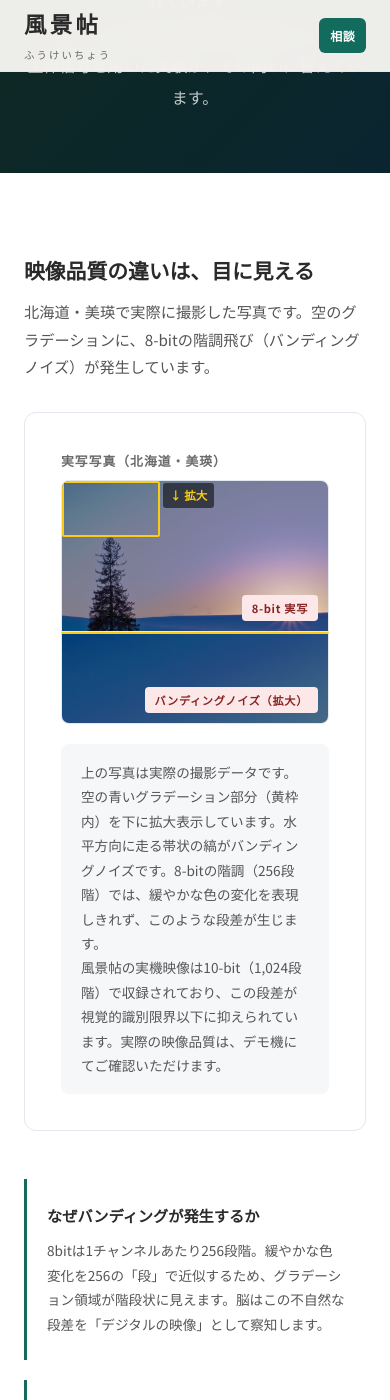
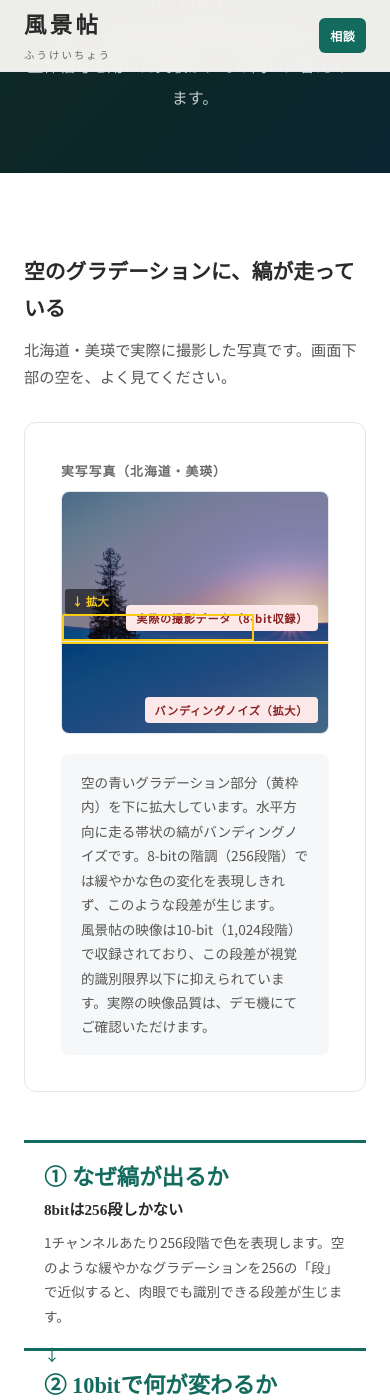
Before and after one commit to dr836gnypeq-ctrl/fukeichou-site, a Jekyll site: the page built from quality.html, in a window 390 px wide and 1400 px high, scrolled down 354 px. Built offline with Jekyll 4.4.1, drawn with Linux system fonts in a browser that asks for light colours; nearby versions of some CDN libraries; some of the changed text lies outside the part shown.

Commit message:
quality: fix yellow box position, rewrite banding section copy, reason grid → numbered flow

```diff
--- a/quality.html
+++ b/quality.html
@@ -49,11 +49,13 @@ canvas.ql-canvas{display:block;width:100%;height:160px}
 .ql-dot-moss{background:var(--moss)}
 .ql-dot-gray{background:#ccc}
 
-/* Reason cards */
-.ql-reason-grid{display:grid;grid-template-columns:repeat(3,1fr);gap:20px;margin-top:28px}
-.ql-reason-card{padding:24px 20px;border-left:3px solid var(--moss);background:var(--white);border-radius:0 8px 8px 0}
-.ql-reason-card h4{font-family:var(--serif);font-size:.95rem;font-weight:600;margin-bottom:8px}
-.ql-reason-card p{font-size:.85rem;color:var(--ink-light);line-height:1.8}
+/* Reason flow */
+.ql-reason-flow{display:grid;grid-template-columns:repeat(3,1fr);gap:0;margin-top:32px}
+.ql-reason-step{padding:24px 20px 20px;background:var(--white);border-top:3px solid var(--moss);position:relative}
+.ql-reason-step:not(:last-child)::after{content:'→';position:absolute;right:-10px;top:28px;font-size:1rem;color:var(--moss);z-index:1;line-height:1}
+.ql-step-num{font-size:1.4rem;font-weight:700;color:var(--moss);font-family:var(--serif);line-height:1;margin-bottom:10px}
+.ql-reason-step h4{font-family:var(--serif);font-size:.95rem;font-weight:600;margin-bottom:8px;line-height:1.5}
+.ql-reason-step p{font-size:.85rem;color:var(--ink-light);line-height:1.8}
 
 /* CTA */
 .ql-cta{text-align:center;padding:48px 24px;background:var(--moss);border-radius:12px;color:var(--white);margin-top:24px}
@@ -67,7 +69,8 @@ canvas.ql-canvas{display:block;width:100%;height:160px}
 .ql-hero{padding:120px 0 60px}
 .ql-hero .section-heading{font-size:1.6rem}
 .ql-banding-grid{grid-template-columns:1fr}
-.ql-reason-grid{grid-template-columns:1fr}
+.ql-reason-flow{grid-template-columns:1fr}
+.ql-reason-step:not(:last-child)::after{content:'↓';right:auto;left:20px;top:auto;bottom:-14px}
 }
 </style>
 
@@ -83,8 +86,8 @@ canvas.ql-canvas{display:block;width:100%;height:160px}
 <!-- Banding visualization -->
 <section class="section" id="banding">
   <div class="container">
-    <h2 class="ev-section-sub">映像品質の違いは、目に見える</h2>
-    <p class="ev-section-desc">北海道・美瑛で実際に撮影した写真です。空のグラデーションに、8-bitの階調飛び（バンディングノイズ）が発生しています。</p>
+    <h2 class="ev-section-sub">空のグラデーションに、縞が走っている</h2>
+    <p class="ev-section-desc">北海道・美瑛で実際に撮影した写真です。画面下部の空を、よく見てください。</p>
 
     <div class="ql-banding-wrap">
 
@@ -94,10 +97,10 @@ canvas.ql-canvas{display:block;width:100%;height:160px}
         <img src="{{ '/assets/images/tree_banding_sky_v2.jpg' | relative_url }}"
              alt="北海道美瑛の冬景色・クリスマスツリーの木"
              style="width:100%;display:block">
-        <span class="ql-banding-tag ql-tag-bad" style="position:absolute;bottom:10px;right:10px">8-bit 実写</span>
-        <!-- 拡大エリアを示すボックス -->
-        <div style="position:absolute;top:0;left:0;width:37%;height:37%;border:2px solid #facc15;box-sizing:border-box;border-radius:2px"></div>
-        <div style="position:absolute;top:1%;left:38%;font-size:.72rem;font-weight:700;color:#facc15;background:rgba(0,0,0,.55);padding:2px 7px;border-radius:3px;white-space:nowrap">↓ 拡大</div>
+        <span class="ql-banding-tag ql-tag-bad" style="position:absolute;bottom:10px;right:10px">実際の撮影データ（8-bit収録）</span>
+        <!-- 拡大エリアを示すボックス：バンディングは画像下部の空グラデーション領域 -->
+        <div style="position:absolute;bottom:0;left:0;width:72%;height:18%;border:2px solid #facc15;box-sizing:border-box;border-radius:2px 0 0 0"></div>
+        <div style="position:absolute;bottom:18%;left:1%;font-size:.72rem;font-weight:700;color:#facc15;background:rgba(0,0,0,.55);padding:2px 7px;border-radius:3px;white-space:nowrap">↓ 拡大</div>
       </div>
 
       <!-- ② 拡大写真 -->
@@ -109,23 +112,26 @@ canvas.ql-canvas{display:block;width:100%;height:160px}
       </div>
 
       <p class="ql-banding-note">
-        上の写真は実際の撮影データです。空の青いグラデーション部分（黄枠内）を下に拡大表示しています。水平方向に走る帯状の縞がバンディングノイズです。8-bitの階調（256段階）では、緩やかな色の変化を表現しきれず、このような段差が生じます。<br>
-        風景帖の実機映像は10-bit（1,024段階）で収録されており、この段差が視覚的識別限界以下に抑えられています。実際の映像品質は、デモ機にてご確認いただけます。
+        空の青いグラデーション部分（黄枠内）を下に拡大しています。水平方向に走る帯状の縞がバンディングノイズです。8-bitの階調（256段階）では緩やかな色の変化を表現しきれず、このような段差が生じます。<br>
+        風景帖の映像は10-bit（1,024段階）で収録されており、この段差が視覚的識別限界以下に抑えられています。実際の映像品質は、デモ機にてご確認いただけます。
       </p>
     </div>
 
-    <div class="ql-reason-grid">
-      <div class="ql-reason-card">
-        <h4>なぜバンディングが発生するか</h4>
-        <p>8bitは1チャンネルあたり256段階。緩やかな色変化を256の「段」で近似するため、グラデーション領域が階段状に見えます。脳はこの不自然な段差を「デジタルの映像」として察知します。</p>
+    <div class="ql-reason-flow">
+      <div class="ql-reason-step">
+        <div class="ql-step-num">① なぜ縞が出るか</div>
+        <h4>8bitは256段しかない</h4>
+        <p>1チャンネルあたり256段階で色を表現します。空のような緩やかなグラデーションを256の「段」で近似すると、肉眼でも識別できる段差が生じます。</p>
       </div>
-      <div class="ql-reason-card">
-        <h4>10bitで何が変わるか</h4>
-        <p>10bitは1チャンネルあたり1,024段階（約64倍の情報量）。段差が肉眼の識別限界以下まで細かくなり、グラデーションが連続して見えます。脳が「本物の光」に近いと判断する条件が整います。</p>
+      <div class="ql-reason-step">
+        <div class="ql-step-num">② 10bitで何が変わるか</div>
+        <h4>段数が4倍、段差が見えなくなる</h4>
+        <p>10bitは1チャンネルあたり1,024段階。段差が肉眼の識別限界以下まで細かくなり、グラデーションが連続して見えます。脳が「自然な光」として処理できる条件が整います。</p>
       </div>
-      <div class="ql-reason-card">
-        <h4>体験への影響</h4>
-        <p>バンディングのある映像は、見た目の違和感とともに認知的な補正処理を脳に課します。その分のリソースが、リラックスや注意回復に向かいません。品質は「見た目」だけでなく「体験の深さ」に関わります。</p>
+      <div class="ql-reason-step">
+        <div class="ql-step-num">③ 体験への影響</div>
+        <h4>品質は「見た目」だけでなく「体験の深さ」に関わる</h4>
+        <p>不自然な段差は、脳の無意識な補正処理を引き起こします。その認知コストが、リラックスや注意回復に向かうリソースを減らします。</p>
       </div>
     </div>
   </div>
```
